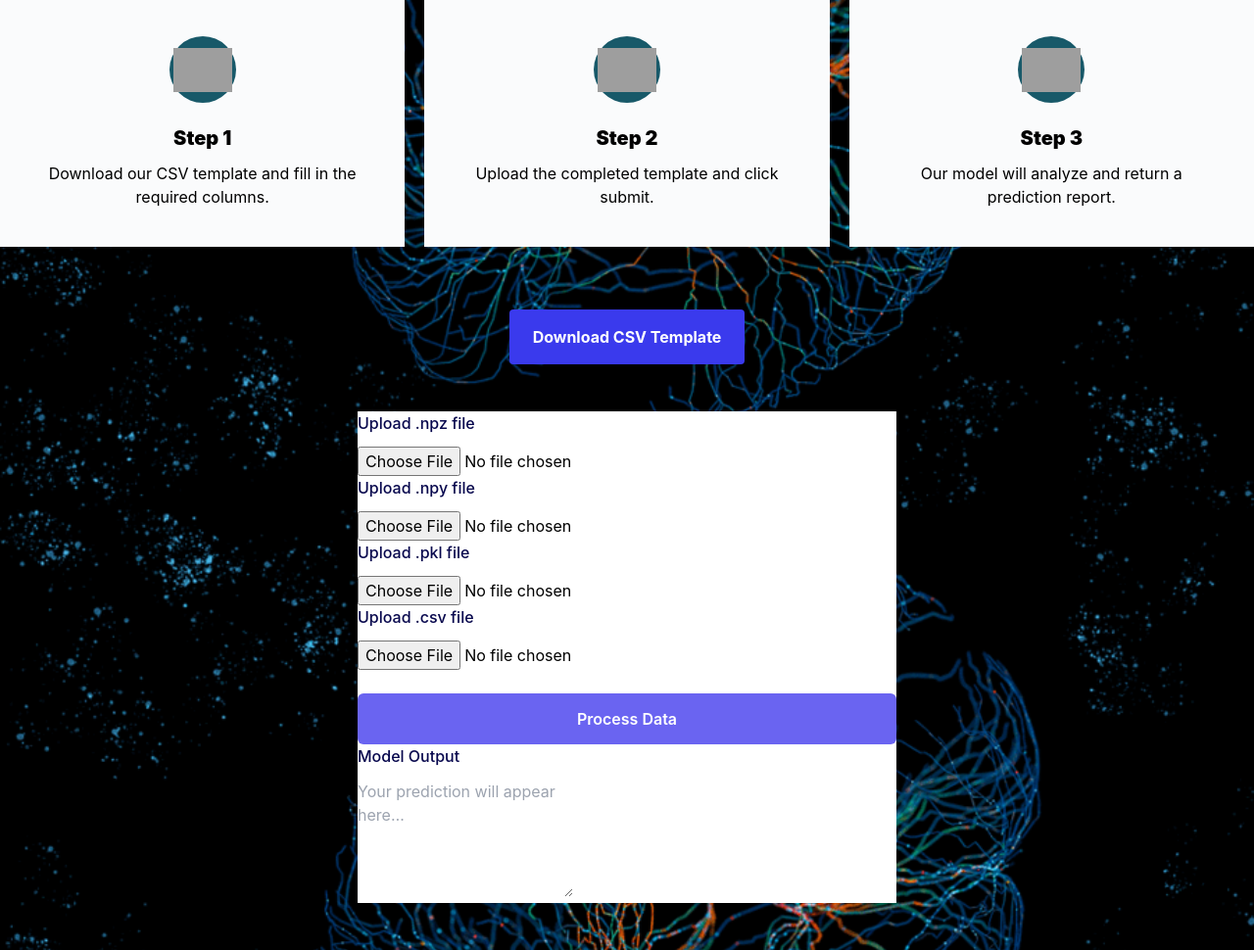
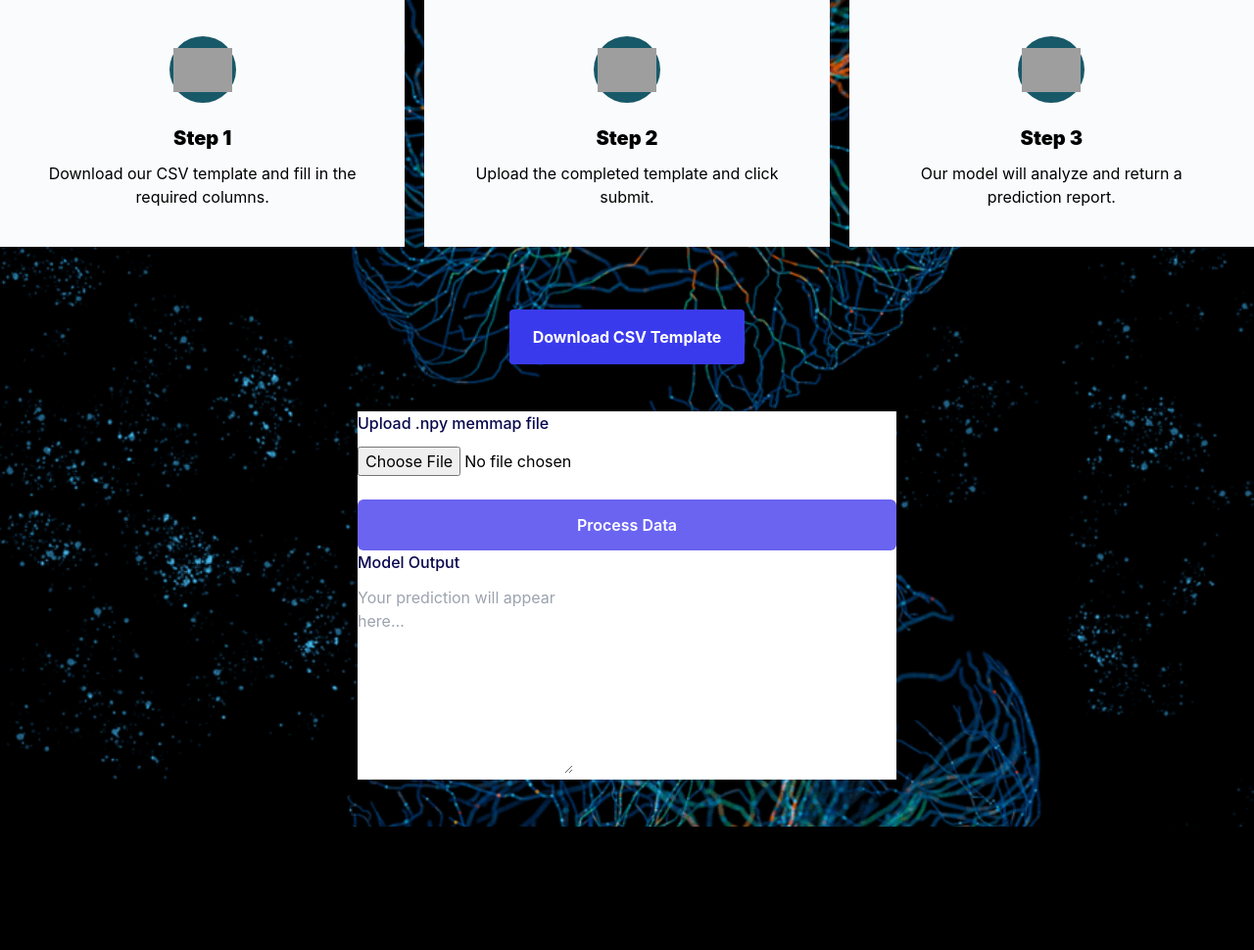
Before and after one commit to Zfeng0207/FIT3199-FYP, a Flask app: page /data-entry in a window 1280 px wide. Shown: the part 333-1303 px from the top of the page at 98% size. After the commit the page ends 1177 px from the top, so only its background shows below. Run offline with Flask 3, Linux system fonts and the light colour scheme; parts of the project's set-up code (start-up, migrations or seed data) failed here and were passed over; some libraries are stand-ins or nearby versions; grey boxes are pictures that could not be loaded.

Commit message:
Error: name 'df' is not defined

```diff
--- a/server.py
+++ b/server.py
@@ -2,7 +2,7 @@ from flask import Flask, jsonify, request, render_template, redirect, url_for, s
 import joblib
 import numpy as np
 import pandas as pd
-from process_and_predict import process_and_predict
+import torch
 
 from src.helper import download_hugging_face_embeddings
 from langchain_pinecone import PineconeVectorStore
@@ -16,6 +16,32 @@ from src.prompt import *
 import os
 import openai
 from werkzeug.utils import secure_filename
+from testing_calling_model.calling_model import predict_from_memmap
+# either absolute:
+from testing_calling_model.rnn_attention_model import RNNAttentionModel, ConvNormPool, Swish, RNN
+
+# 1. Register all custom classes for safe unpickling
+torch.serialization.add_safe_globals([
+    RNNAttentionModel,
+    ConvNormPool,
+    Swish,
+    RNN,
+])
+
+# 2. Load the full model once (disable weights_only default)
+MODEL_PATH = "testing_calling_model/full_model.pkl"
+model = torch.load(
+    MODEL_PATH,
+    map_location="cpu",
+    weights_only=False
+)
+model.eval()
+
+# 3. Load label metadata once
+LABEL_CSV = "testing_calling_model/label_df.csv"
+df = pd.read_csv(LABEL_CSV)
+
+
 
 #auth0 imports
 import json
@@ -272,33 +298,23 @@ def home():
 
     return render_template('welcome.html', stroke_csv=stroke_csv, user=user)
 
-@app.route('/process_stroke', methods=['POST'])
-def process_stroke():
-    npz_f  = request.files.get('npz_file')
-    npy_f  = request.files.get('npy_file')
-    pkl_f  = request.files.get('pkl_file')
-    csv_f  = request.files.get('csv_file')
+@app.route('/predict_memmap', methods=['POST'])
+def predict_memmap_route():
+    npy = request.files.get('npy_file')
+    if not npy or not npy.filename.endswith('.npy'):
+        return jsonify({'error': 'Please upload a valid .npy file.'}), 400
 
-    if not all([npz_f, npy_f, pkl_f, csv_f]):
-        return jsonify({'error': 'Please upload .npz, .npy, .pkl and .csv files'}), 400
-
-    # save them
-    base = '/tmp/uploads'
-    os.makedirs(base, exist_ok=True)
-    FP = lambda name: os.path.join(base, name)
-    npz_f.save(FP('memmap_meta.npz'))
-    npy_f.save(FP('memmap.npy'))
-    pkl_f.save(FP('df_memmap.pkl'))
-    csv_f.save(FP('records_w_diag_icd10.csv'))
+    # save to a temp path
+    tmp_dir = '/tmp/uploads'
+    os.makedirs(tmp_dir, exist_ok=True)
+    path = os.path.join(tmp_dir, 'memmap.npy')
+    npy.save(path)
 
     try:
-        results = process_and_predict(
-            meta_path   = FP('memmap_meta.npz'),
-            npy_path    = FP('memmap.npy'),
-            mapping_pkl = FP('df_memmap.pkl'),
-            records_csv = FP('records_w_diag_icd10.csv')
-        )
-        return jsonify(results)
+        df_preds = predict_from_memmap(path)
+        # turn into list of dicts
+        records = df_preds.to_dict(orient='records')
+        return jsonify({'predictions': records})
     except Exception as e:
         return jsonify({'error': str(e)}), 500
 
--- a/src/templates/stroke_prediction.html
+++ b/src/templates/stroke_prediction.html
@@ -164,21 +164,12 @@
     </div>
   </section>
 
-  <!-- File Upload & Prediction Section -->
+  <!-- File upload -->
   <div class="formbold-main-wrapper">
     <div class="formbold-form-wrapper">
       <form id="processForm">
-        <label class="formbold-form-label">Upload .npz file</label>
-        <input type="file" id="npzFile" accept=".npz" class="formbold-input" />
-
-        <label class="formbold-form-label">Upload .npy file</label>
+        <label class="formbold-form-label">Upload .npy memmap file</label>
         <input type="file" id="npyFile" accept=".npy" class="formbold-input" />
-
-        <label class="formbold-form-label">Upload .pkl file</label>
-        <input type="file" id="pklFile" accept=".pkl" class="formbold-input" />
-
-        <label class="formbold-form-label">Upload .csv file</label>
-        <input type="file" id="csvFile" accept=".csv" class="formbold-input" />
 
         <div><br>
           <button class="formbold-btn w-full" type="submit">Process Data</button>
@@ -192,7 +183,7 @@
         <!-- prediction output -->
         <div class="formbold-mt-4">
           <label class="formbold-form-label">Model Output</label>
-          <textarea id="outputBox" class="formbold-textarea" rows="5" readonly
+          <textarea id="outputBox" class="formbold-textarea" rows="8" readonly
             placeholder="Your prediction will appear here…"></textarea>
         </div>
       </form>
@@ -201,33 +192,23 @@
 
   <script>
     const loader    = document.getElementById('loader');
-    const npzInput  = document.getElementById('npzFile');
     const npyInput  = document.getElementById('npyFile');
-    const pklInput  = document.getElementById('pklFile');
-    const csvInput  = document.getElementById('csvFile');
     const outputBox = document.getElementById('outputBox');
 
-    document.getElementById('processForm').addEventListener('submit', async function(e) {
+    document.getElementById('processForm').addEventListener('submit', async e => {
       e.preventDefault();
-
-      // ensure all four files present
-      if (!npzInput.files[0] || !npyInput.files[0] || !pklInput.files[0] || !csvInput.files[0]) {
-        alert('Please upload all four files (.npz, .npy, .pkl and .csv).');
+      if (!npyInput.files[0]) {
+        alert('Please upload your .npy memmap file.');
         return;
       }
 
-      // show loader
       loader.style.display = 'flex';
 
-      // bundle files
       const formData = new FormData();
-      formData.append('npz_file', npzInput.files[0]);
       formData.append('npy_file', npyInput.files[0]);
-      formData.append('pkl_file', pklInput.files[0]);
-      formData.append('csv_file', csvInput.files[0]);
 
       try {
-        const res  = await fetch('/process_stroke', {
+        const res  = await fetch('/predict_memmap', {
           method: 'POST',
           body: formData
         });
@@ -235,14 +216,13 @@
 
         if (json.error) {
           outputBox.value = `Error: ${json.error}`;
-        } else if (Array.isArray(json.predictions)) {
-          // display predictions as comma-separated
-          outputBox.value = json.predictions.join(', ');
         } else {
-          outputBox.value = JSON.stringify(json);
+          // json.predictions is an array of {study_id, stroke}
+          outputBox.value = json.predictions
+            .map(p => `${p.study_id}: ${p.stroke}`)
+            .join('\\n');
         }
       } catch (err) {
-        console.error(err);
         outputBox.value = `Request failed: ${err.message}`;
       } finally {
         loader.style.display = 'none';
@@ -250,5 +230,6 @@
     });
   </script>
 
+
 </body>
 </html>
```
Also changed, not shown: testing_calling_model/calling_model.py (+30 -49 lines), testing_calling_model/__init__.py (added).
